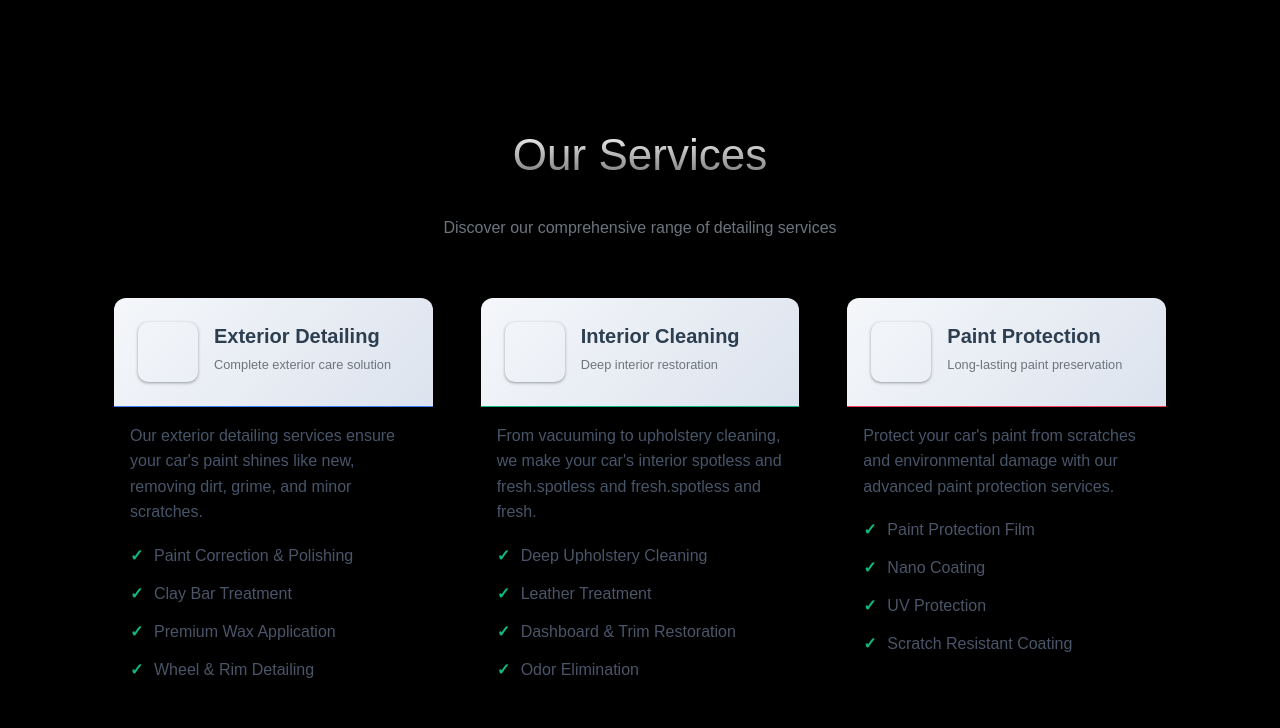
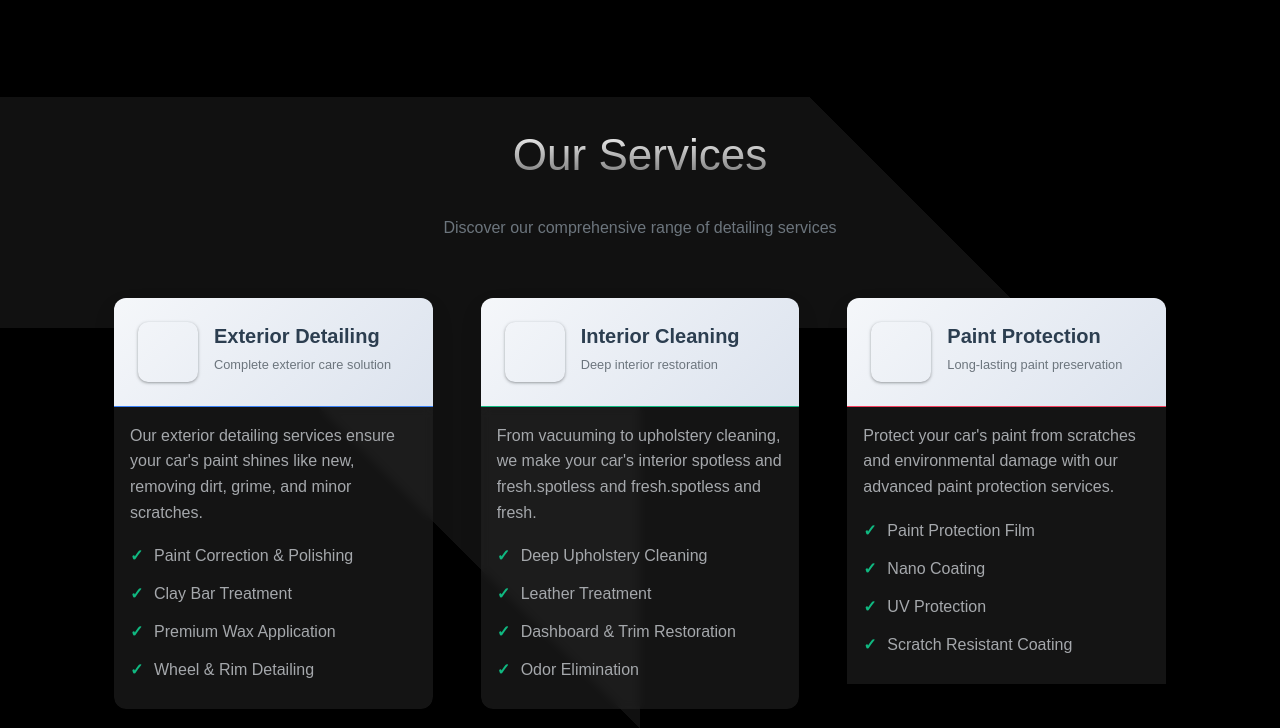
Before and after one commit to axellstr/Live, a website: page public/index.html in a window 1280 px wide. Shown: the part 2072-2800 px from the top of the page. Drawn offline with nearby package versions, Linux system fonts and the light colour scheme; a web font is replaced by a local one.

Commit message:
Update style.css

```diff
--- a/public/assets/css/style.css
+++ b/public/assets/css/style.css
@@ -1,6 +1,6 @@
 * {
     ::-webkit-scrollbar {
-        width: 3px;
+        width: 2px;
     }
 
     ::-webkit-scrollbar-track {
@@ -67,7 +67,13 @@ main {
 }
 
 body {
-    background-color: #000000;
+    --s: 100px; /* control the size*/
+    --c1: #000000;
+    --c2: #111111;
+    background:
+      conic-gradient(var(--c1)   135deg,var(--c2) 0 270deg,
+                     var(--c1) 0 315deg,var(--c2) 0)
+      0/var(--s) var(--s);
     line-height: 30px;
     font-size: 16px;
     font-family: "DM Sans", sans-serif;
@@ -104,7 +110,6 @@ h6,
 
 
 #sek{
-    font-family: "Sour Gummy", sans-serif;
     font-optical-sizing: auto;
     color: var(--primary-color);
 }
@@ -1866,12 +1871,13 @@ html {
 
 /* Service Card Content */
 .service-card-content {
-    background-color: #ffffff00;
+    background-color: #27272783;
     padding: 1rem;
+    backdrop-filter: blur(5px);
 }
 
 .service-card-description {
-    color: #475569;
+    color: #a5a8ac;
     margin-bottom: 1rem;
     line-height: 1.6;
 }
@@ -1886,7 +1892,7 @@ html {
     position: relative;
     padding-left: 1.5rem;
     margin-bottom: 0.5rem;
-    color: #4a5568;
+    color: #a5a8ac;
 }
 
 .service-features li::before {
@@ -2581,9 +2587,6 @@ ul.extra-skills li i {
 * ----------------------------------------------------------------------------------------
 */
 
-.company-design-area{
-    background-color: #000;
-}
 .company-design-area h2 {
     text-transform: uppercase;
     font-size: 16px;
```
